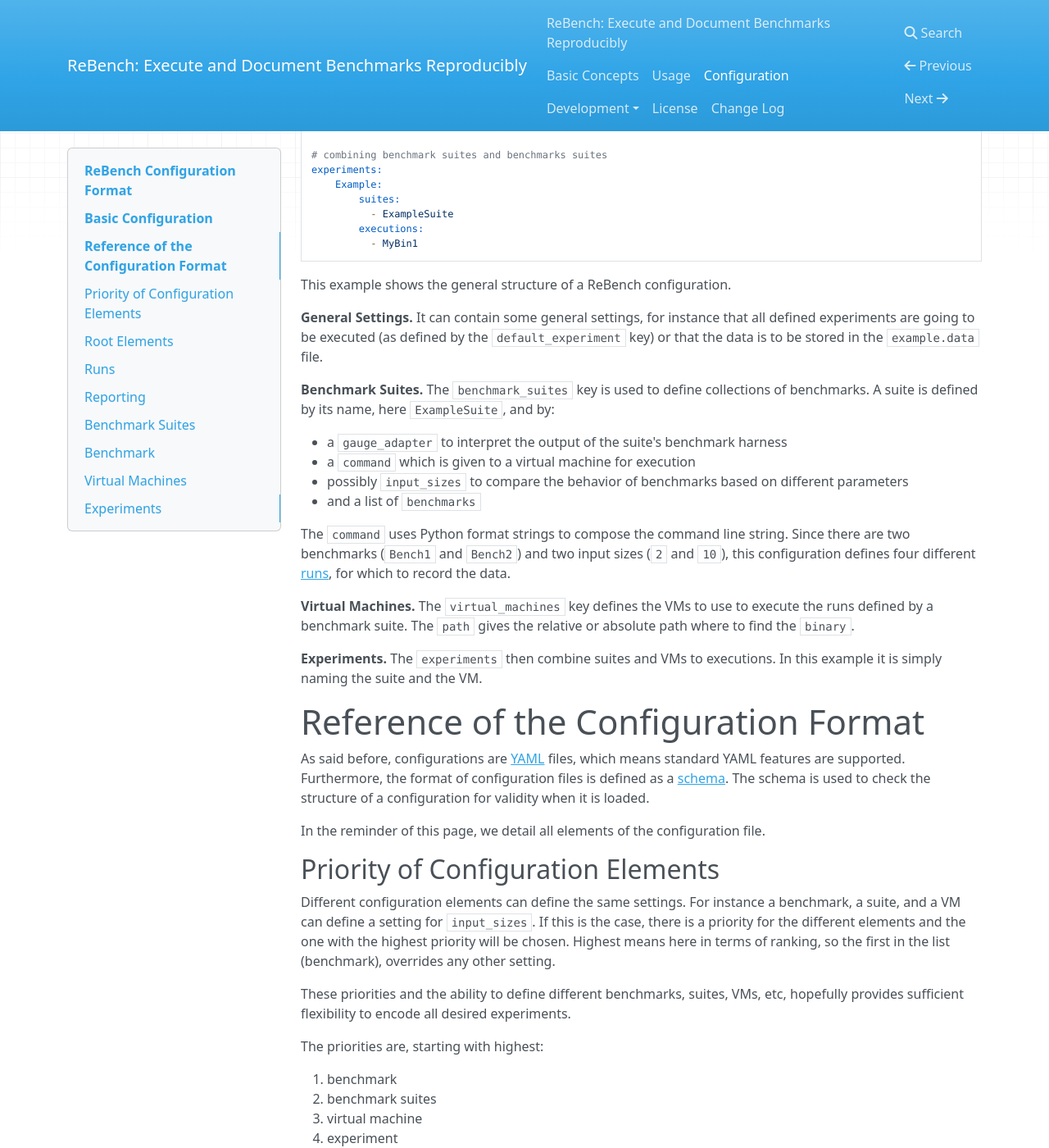
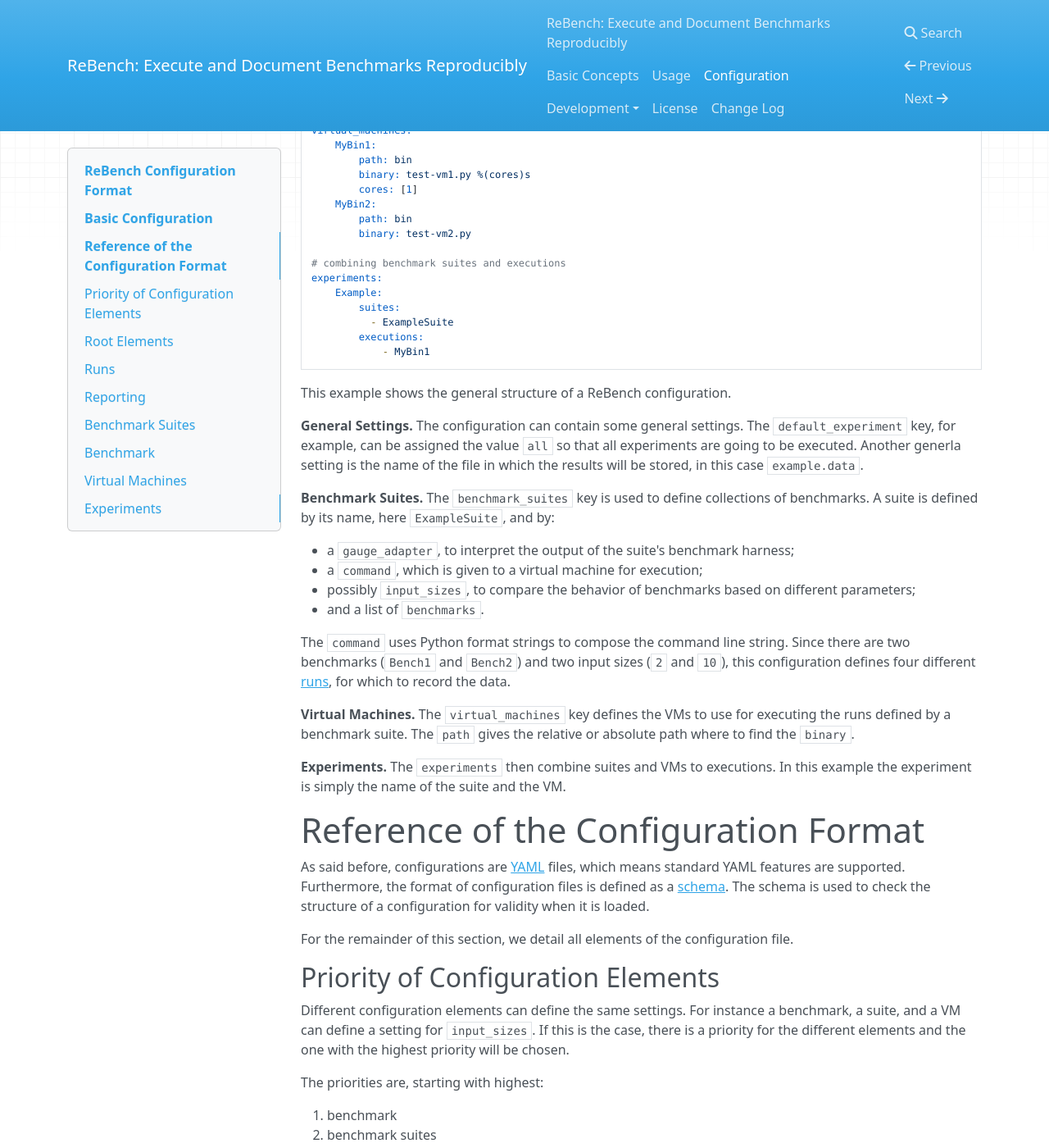
Before and after one commit to smarr/ReBench, an MkDocs documentation site: the page built from docs/config.md, in a window 1280 px wide and 1400 px high, scrolled down 610 px. Shown: the whole window at 82% size. Built offline with MkDocs 1.6.1, drawn with Linux system fonts in a browser that asks for light colours; nearby versions of some CDN libraries; old or Windows-style settings are respelled for this version of MkDocs; some of the changed text lies outside the part shown.

Commit message:
Did a pass through the docs

````diff
--- a/docs/config.md
+++ b/docs/config.md
@@ -10,64 +10,74 @@
 [benchmarks suites](concepts.md#benchmark), [virtual machines (VMs)](concepts.md#vm),
 and [experiments](concepts.md#experiment).
 
-Below a very basic configuration file:
+Below is an example of a very basic configuration file:
 
-```YAML
+```yaml
 # this run definition will be chosen if no parameters are given to rebench
 default_experiment: all
-default_data_file:  'example.data'
+default_data_file: 'example.data'
 
 # a set of suites with different benchmarks and possibly different settings
 benchmark_suites:
     ExampleSuite:
         gauge_adapter: RebenchLog
-        command: Harness %(benchmark)s %(input)s
+        command: Harness %(benchmark)s %(input)s %(variable)s
         input_sizes: [2, 10]
+        variable_values:
+            - val1
         benchmarks:
             - Bench1
             - Bench2
 
-# a set of binaries use for the benchmark execution
+# a set of binaries used for the benchmark execution
 virtual_machines:
     MyBin1:
         path: bin
+        binary: test-vm1.py %(cores)s
+        cores: [1]
+    MyBin2:
+        path: bin
         binary: test-vm2.py
 
-# combining benchmark suites and benchmarks suites
+# combining benchmark suites and executions
 experiments:
     Example:
         suites:
           - ExampleSuite
         executions:
-          - MyBin1
+            - MyBin1
 ```
 
 This example shows the general structure of a ReBench configuration.
 
 **General Settings.**
-It can contain some general settings, for instance that all defined
-experiments are going to be executed (as defined by the `default_experiment` key)
-or that the data is to be stored in the `example.data` file.
+The configuration can contain some general settings. The `default_experiment` key,
+for example, can be assigned the value `all` so that all experiments are going to be executed.
+Another generla setting is the name of the file in which the results will be stored, in this
+case `example.data`.
 
-**Benchmark Suites.** The `benchmark_suites` key is used to define collections of benchmarks.
+**Benchmark Suites.**
+The `benchmark_suites` key is used to define collections of benchmarks.
 A suite is defined by its name, here `ExampleSuite`, and by:
 
-- a `gauge_adapter` to interpret the output of the suite's benchmark harness
-- a `command` which is given to a virtual machine for execution
-- possibly `input_sizes` to compare the behavior of benchmarks based on different parameters
-- and a list of `benchmarks`
+- a `gauge_adapter`, to interpret the output of the suite's benchmark harness;
+- a `command`, which is given to a virtual machine for execution;
+- possibly `input_sizes`, to compare the behavior of benchmarks based on different parameters;
+- and a list of `benchmarks`.
 
 The `command` uses Python format strings to compose the command line string.
 Since there are two benchmarks (`Bench1` and `Bench2`) and two input sizes (`2` and `10`),
 this configuration defines four different [runs](concepts.md#run), for which
 to record the data.
 
-**Virtual Machines.** The `virtual_machines` key defines the VMs to use to
-execute the runs defined by a benchmark suite. The `path` gives the relative
+**Virtual Machines.**
+The `virtual_machines` key defines the VMs to use for
+executing the runs defined by a benchmark suite. The `path` gives the relative
 or absolute path where to find the `binary`.
 
-**Experiments.** The `experiments` then combine suites and VMs to executions.
-In this example it is simply naming the suite and the VM.
+**Experiments.**
+The `experiments` then combine suites and VMs to executions.
+In this example the experiment is simply the name of the suite and the VM.
 
 # Reference of the Configuration Format
 
@@ -76,7 +86,7 @@
 files is defined as a [schema](rebench-schema.yml). The schema is used to
 check the structure of a configuration for validity when it is loaded.
 
-In the reminder of this page, we detail all elements of the configuration file.
+For the remainder of this section, we detail all elements of the configuration file.
 
 ## Priority of Configuration Elements
 
@@ -84,11 +94,6 @@
 For instance a benchmark, a suite, and a VM can define a setting for
 `input_sizes`. If this is the case, there is a priority for the different
 elements and the one with the highest priority will be chosen.
-Highest means here in terms of ranking, so the first in the list (benchmark),
-overrides any other setting.
-
-These priorities and the ability to define different benchmarks, suites, VMs, etc,
-hopefully provides sufficient flexibility to encode all desired experiments.
 
 The priorities are, starting with highest:
 
@@ -97,7 +102,13 @@
 3. virtual machine
 4. experiment
 5. experiments
-6. runs (as defined as the root element)
+6. runs (as defined by the [root element](#root-elements))
+
+So, in the case of the `input_sizes` example, the setting for `benchmark`
+overrides the other two settings.
+
+These priorities and the ability to define different benchmarks, suites, VMs, etc,
+hopefully provides sufficient flexibility to encode all desired experiments.
 
 ## Root Elements
 
@@ -181,7 +192,7 @@
 
 **invocations:**
 
-The number of times a virtual machine is executed a run.
+The number of times a virtual machine is executed for a given run.
 
 Default: `1`
 
@@ -259,8 +270,8 @@
 
 **max_invocation_time:**
 
-Time in second after which an invocation is terminated.
-The value -1 indicates that there is no timeout intended.
+Time in seconds after which an invocation is terminated.
+The value -1 indicates that there invocations should never be terminated.
 
 Default: `-1`
 
@@ -281,6 +292,8 @@
 The problem with parallel executions is that they increase the noise observed
 in the results.
 ![Use not recommended](https://img.shields.io/badge/Use%20Not%20Recommended-Jun%202018-orange.svg)
+
+<!-- FIXME: What's the default? -->
 
 Example:
 
@@ -318,8 +331,8 @@
 
 Send results to Codespeed for continuous performance tracking.
 The settings define the project that is configured in Codespeed, and the
-URL to which the results are reported. Codespeed requires more information,
-but since these details depend on the environment, they are passed set on
+URL to which the results will be reported. Codespeed requires more information,
+but since these details depend on the environment, other settings are passed via
 the [command line](usage.md#continuous-performance-tracking).
 
 Example:
@@ -328,7 +341,7 @@
 reporting:
   codespeed:
     project: MyVM
-    url:     http://example.org/result/add/json/
+    url: http://example.org/result/add/json/
 ```
 
 ---
@@ -357,7 +370,7 @@
 
 **command:**
 
-The command for the benchmark harness. It's going to be combined with the
+The command for the benchmark harness. It will be combined with the
 VM's command line. Thus, it should instruct the VM which harness to use
 and how to map the various parameters to the corresponding harness settings.
 
@@ -386,7 +399,7 @@
 
 **location:**
 
-The path to the benchmark harness. Execution use this location as
+The path to the benchmark harness. Executions use this location as
 working directory. It overrides the location/path of a VM.
 
 Example:
@@ -477,21 +491,21 @@
 
 As well as:
 
-- input_sizes
-- cores
-- variable_values
+- `input_sizes`
+- `cores`
+- `variable_values`
 
 Run configurations are generated from the cross product of all `input_sizes`,
 `cores`, and `variable_values` for a benchmark.
 
 ## Benchmark
 
-A benchmark can be define simply as a name. However, some times one might want
+A benchmark can simply be a name. However, some times one might want
 to define extra properties.
 
 **extra_args:**
 
-This extra argument is appended to the benchmark's command line.
+This string will be appended to the benchmark's command line.
 
 Example:
 
@@ -536,12 +550,12 @@
 configuration parameter. It might identify a data file, or some other
 way to adjust the amount of computation performed.
 
-`input_sizes` expects a list, either as in the list notation below, or
+`input_sizes` expects a list, either in the list notation below, or
 in form of a sequence literal: `[small, large]`.
 
 Run configurations are generated from the cross product of all `input_sizes`,
 `cores`, and `variable_values` for a benchmark.
-The specific input size can be used in the command as in the example below.
+The specific input size can be used, e.g., in the command as in the example below.
 
 Example:
 
@@ -562,12 +576,12 @@
 
 The number of cores to be used by the benchmark.
 At least that's the original motivation for the variable.
-In practice, it is more flexible and just another variable that can take
+In practice, it can be used more flexibly and as just another variable that can take
 any list of strings.
 
 Run configurations are generated from the cross product of all `input_sizes`,
 `cores`, and `variable_values` for a benchmark.
-The specific core setting can be used e.g. in the command as in the example below.
+The specific core setting can be used, e.g., in the command as in the example below.
 
 Example:
 
@@ -589,7 +603,7 @@
 
 Run configurations are generated from the cross product of all `input_sizes`,
 `cores`, and `variable_values` for a benchmark.
-The specific variable value can be used e.g. in the command as in the example below.
+The specific variable value can be used, e.g., in the command as in the example below.
 
 Example:
 
@@ -688,6 +702,7 @@
 This is a list of commands to allow multiple suites/VMs to depend on the
 same command without duplicate execution.
 
+<!-- FIXME: I don't understand this sentence -->
 Though, location and command have to be identical (based on simple
 string comparisons).
 
@@ -713,7 +728,7 @@
 Experiments combine virtual machines and benchmark suites.
 They can be defined by listing suites to be used and executions.
 Executions can simply list VMs or also specify benchmark suites.
-This gives a lot of flexibility to define the desired combinations.
+This offers a lot of flexibility for defining the desired combinations.
 
 **description and desc:**
 
@@ -747,7 +762,7 @@
 **reporting:**
 
 Experiments can define specific reporting options.
-See the [reporting](#reporting) for details on the properties.
+See the section [reporting](#reporting) for details on the properties.
 
 Example:
 
@@ -779,7 +794,7 @@
 **executions:**
 
 The VMs used for execution, possibly with specific suites assigned.
-Thus `executions` takes a list of VM names, possibly with additional keys
+Thus, `executions` takes a list of VM names, possibly with additional keys
 to specify a suite and other details.
 
 Example, simple list of VM names:
````
Also changed, not shown: other parts of docs/config.md (+14 -13 lines), README.md (+22 -22 lines), docs/concepts.md (+5 -5 lines), docs/extensions.md (+3 -3 lines), docs/usage.md (+10 -10 lines).
